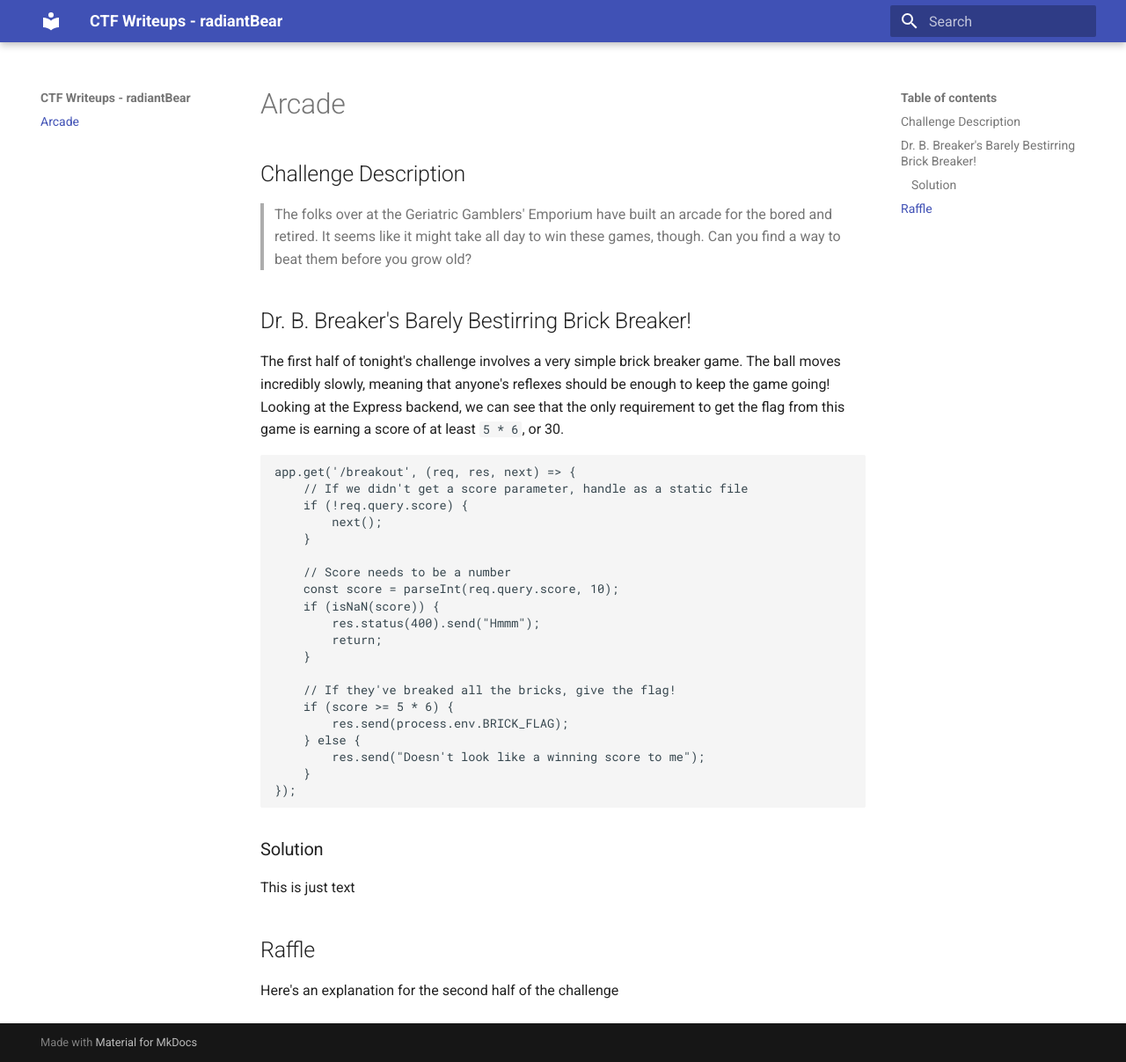
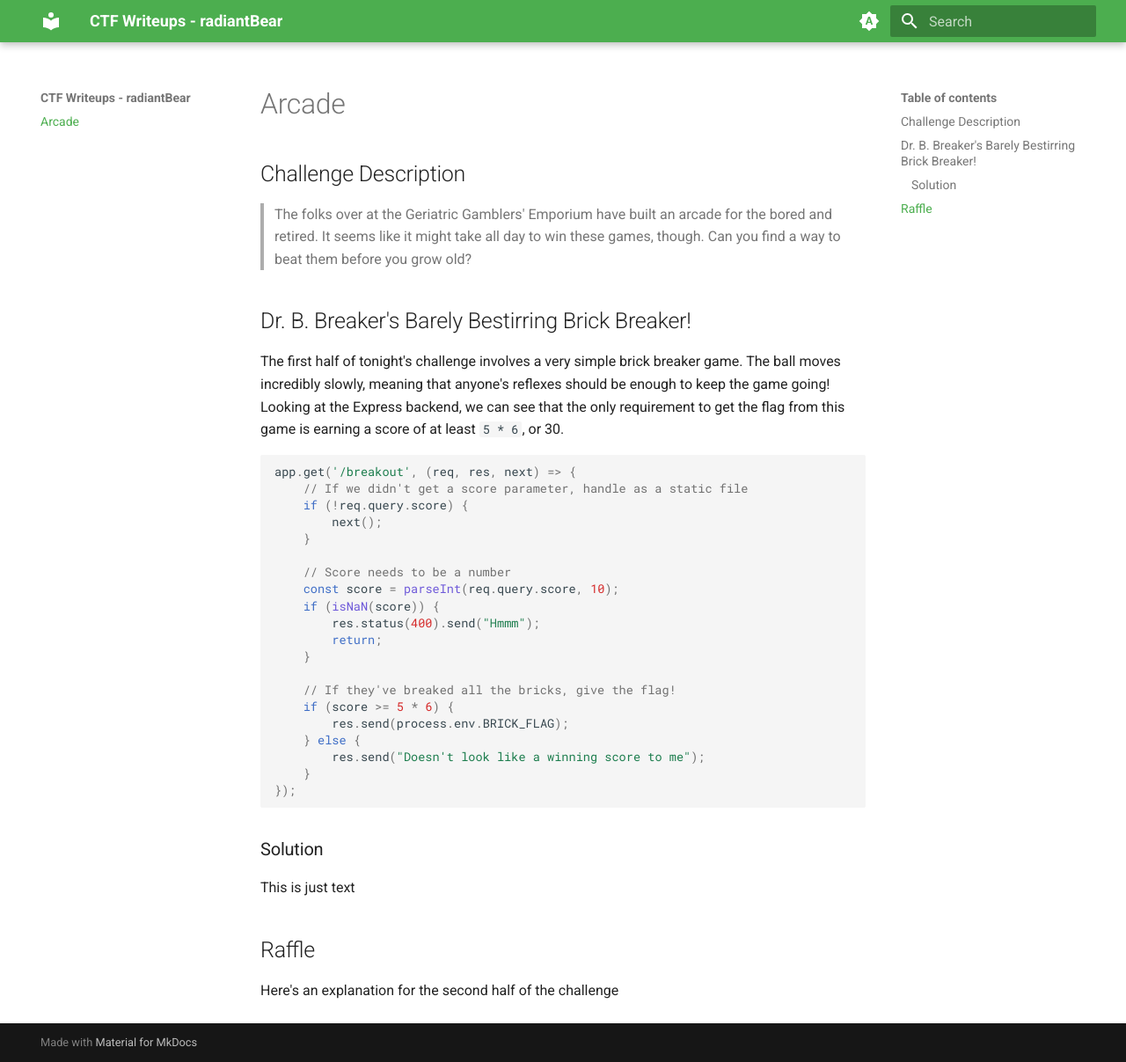
Before and after one commit to radiantBear/ctf-writeups, an MkDocs documentation site: the page built from docs/arcade.md, in a window 1280 px wide and 1207 px high. Shown: the whole window at 88% size. Built offline with MkDocs 1.6.1 and Material for MkDocs 9.7.7, drawn with Linux system fonts in a browser that asks for light colours.

Commit message:
Set style rules

```diff
--- a/mkdocs.yml
+++ b/mkdocs.yml
@@ -2,3 +2,37 @@ site_name: CTF Writeups - radiantBear
 site_url: https://web.engr.oregonstate.edu/~bairdn/ctf_writeups/site
 theme:
   name: material
+
+  palette:
+    # Palette toggle for automatic mode
+    - media: "(prefers-color-scheme)"
+      toggle:
+        icon: material/brightness-auto
+        name: Switch to light mode
+      primary: green
+      accent: teal
+
+    # Palette toggle for light mode
+    - media: "(prefers-color-scheme: light)"
+      scheme: default
+      toggle:
+        icon: material/weather-night
+        name: Switch to dark mode
+      primary: green
+      accent: teal
+
+    # Palette toggle for dark mode
+    - media: "(prefers-color-scheme: dark)"
+      scheme: slate
+      toggle:
+        icon: material/weather-sunny
+        name: Switch to system preference
+      primary: green
+      accent: teal
+markdown_extensions:
+  - pymdownx.highlight:
+      anchor_linenums: true
+      line_spans: __span
+      pygments_lang_class: true
+  - pymdownx.inlinehilite
+  - pymdownx.superfences
```
